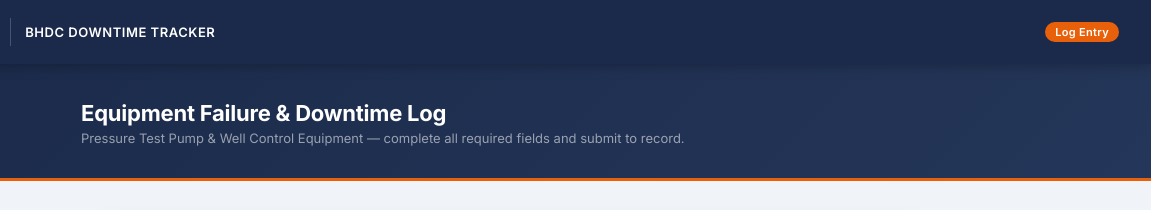
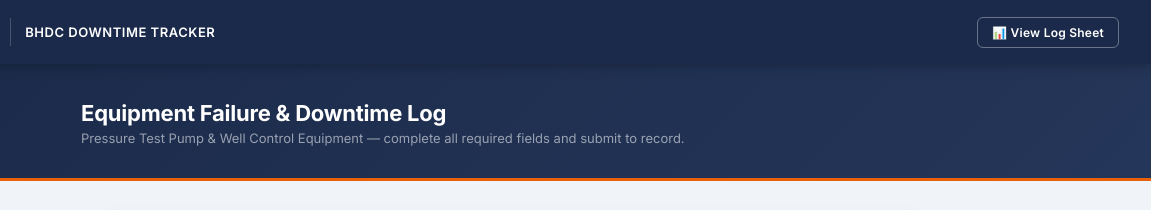
Before and after one commit to bhdc-qatar/BHDC-Downtime-Tracker, a plain HTML site: page index.html in a window 1280 px wide. Shown: the top 210 px of the page, 129-1280 px from the left. Drawn offline with Linux system fonts and the light colour scheme.

Commit message:
Update index.html

```diff
--- a/index.html
+++ b/index.html
@@ -81,15 +81,23 @@
       letter-spacing: .04em;
       text-transform: uppercase;
     }
-    .topbar-badge {
-      background: var(--orange);
-      color: white;
-      font-size: 11px;
-      font-weight: 600;
-      padding: 3px 10px;
-      border-radius: 20px;
-      letter-spacing: .03em;
-    }
+    .sheet-btn {
+  background: transparent;
+  color: white;
+  font-size: 12px;
+  font-weight: 600;
+  padding: 7px 14px;
+  border-radius: 6px;
+  border: 1.5px solid rgba(255,255,255,.35);
+  text-decoration: none;
+  letter-spacing: .02em;
+  transition: background .15s, border-color .15s;
+  white-space: nowrap;
+}
+.sheet-btn:hover {
+  background: rgba(255,255,255,.1);
+  border-color: rgba(255,255,255,.7);
+}
 
     /* ── Page header ────────────────────────────────── */
     .page-header {
@@ -384,7 +392,7 @@
       .col-span-2, .col-span-3 { grid-column: span 1; }
       .card-body { padding: 16px; }
       .submit-wrap { flex-direction: column; align-items: stretch; }
-      .topbar-badge { display: none; }
+      .sheet-btn { font-size: 11px; padding: 6px 10px; }
     }
 
     @media (prefers-reduced-motion: reduce) {
@@ -401,7 +409,11 @@
     <div class="topbar-divider"></div>
     <span class="topbar-title">BHDC Downtime Tracker</span>
   </div>
-  <span class="topbar-badge">Log Entry</span>
+
+  <a href="https://docs.google.com/spreadsheets/d/1mSl7bseo2vcxDm0dUAOt4UJJTvBd1BvFtJMvBk7_POY/edit?usp=sharing" target="_blank" class="sheet-btn">
+  📊 View Log Sheet
+</a>
+
 </nav>
 
 <!-- ── Page header ──────────────────────────────────── -->
@@ -588,8 +600,10 @@
     <button type="button" class="btn-reset" onclick="resetForm()">Reset Form</button>
     <p class="submit-note">
       Entry will be saved to the BHDC downtime log sheet.<br>
-      All <span style="color:var(--red);font-weight:600;">★</span> required fields must be completed.
+      All <span style="color:var(--red);font-weight:600;">★</span> required fields must be completed.<br>
+
     </p>
+    <span style="color:var(--navy);font-weight:600; font-size:8px; align-self: flex-end; margin-left: auto;"> All Rights Reserved © 2026 BHDC</span>
   </div>
 
 </form>
```
